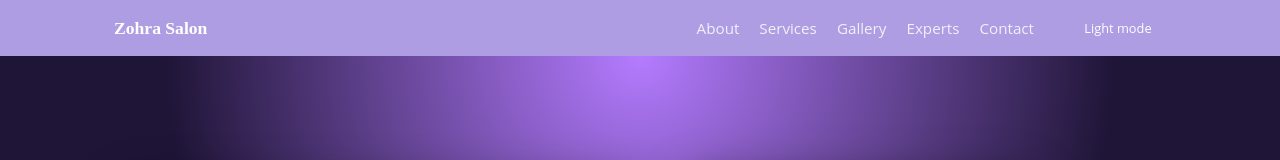
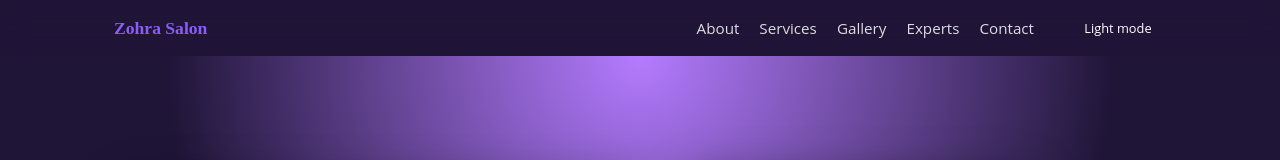
Before and after one commit to FatimaZohra1724/Zohrasalon, a React (Vite) app: page / in a window 1280 px wide. Shown: the top 160 px of the page. Built offline with nearby package versions, Linux system fonts and the light colour scheme; grey boxes are pictures that could not be loaded.

Commit message:
Update App.css

```diff
--- a/src/App.css
+++ b/src/App.css
@@ -294,7 +294,7 @@ section p {
   padding: 0.65rem 0.8rem;
   border-radius: 10px;
   border: 1px solid var(--color-border-soft);
-  color: black;        /* text uses theme color */
+  color: #120101;        /* text uses theme color */
   background-color: #fff;       /* fixed light background */
   font-family: inherit;
   font-size: 0.95rem;
@@ -365,7 +365,7 @@ html {
   position: sticky;
   top: 0;
   z-index: 50;
-  background: rgba(190, 172, 246, 0.9);
+  background: transparent;
   border-bottom: 1px solid var(--color-border-soft);
   backdrop-filter: blur(14px);
 }
@@ -383,7 +383,6 @@ html {
   font-family: 'Playfair Display', 'Times New Roman', serif;
   font-weight: 700;
   font-size: 1.1rem;
-  color: var(--color-text);
 }
 
 .Navbar-links {
```
